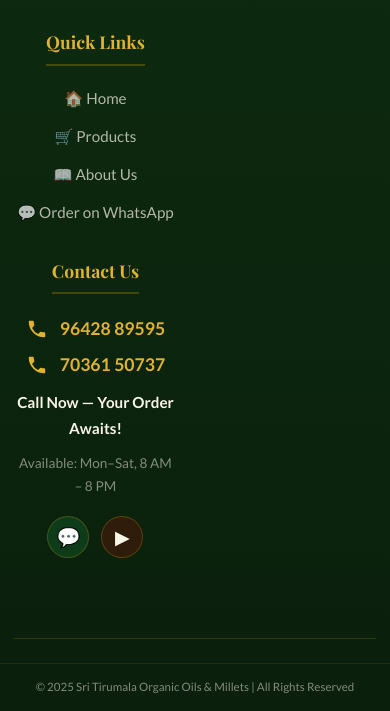
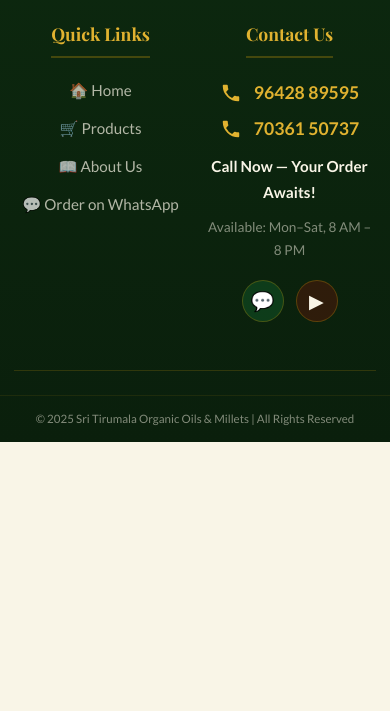
Before and after one commit to JASWANTHguruguntla/sri-tirumala-organics, a website: page index.html in a window 390 px wide. Shown: the part 5992-6703 px from the top of the page. After the commit the page ends 6434 px from the top, so only its background shows below. Drawn offline with nearby package versions, Linux system fonts and the light colour scheme; a web font is replaced by a local one.

Commit message:
fix: use 2-col grid for mobile footer so Quick Links and Contact Us are side-by-side

```diff
--- a/styles.css
+++ b/styles.css
@@ -2180,38 +2180,20 @@ h1, h2, h3, h4, h5, h6 {
     font-size: 0.95rem;
   }
 
-  /* Footer — single column for brand, side-by-side for links & contact */
+  /* Footer — brand full-width, Quick Links + Contact Us side-by-side */
   .footer {
     padding: 48px 0 0;
   }
 
   .footer-grid {
-    grid-template-columns: 1fr;
-    gap: 32px;
+    grid-template-columns: 1fr 1fr;
+    gap: 24px 16px;
     text-align: center;
   }
 
-  /* Quick Links + Contact Us: side-by-side row */
-  .footer-grid > div:nth-child(2),
-  .footer-grid > div:nth-child(3) {
-    display: inline-block;
-    vertical-align: top;
-    width: 45%;
-    text-align: center;
-  }
-
-  .footer-grid > div:nth-child(2) {
-    float: left;
-  }
-
-  .footer-grid > div:nth-child(3) {
-    float: right;
-  }
-
-  .footer-grid::after {
-    content: '';
-    display: table;
-    clear: both;
+  /* Brand section spans both columns */
+  .footer-grid > .footer-brand {
+    grid-column: 1 / -1;
   }
 
   .footer-logo-row {
```
